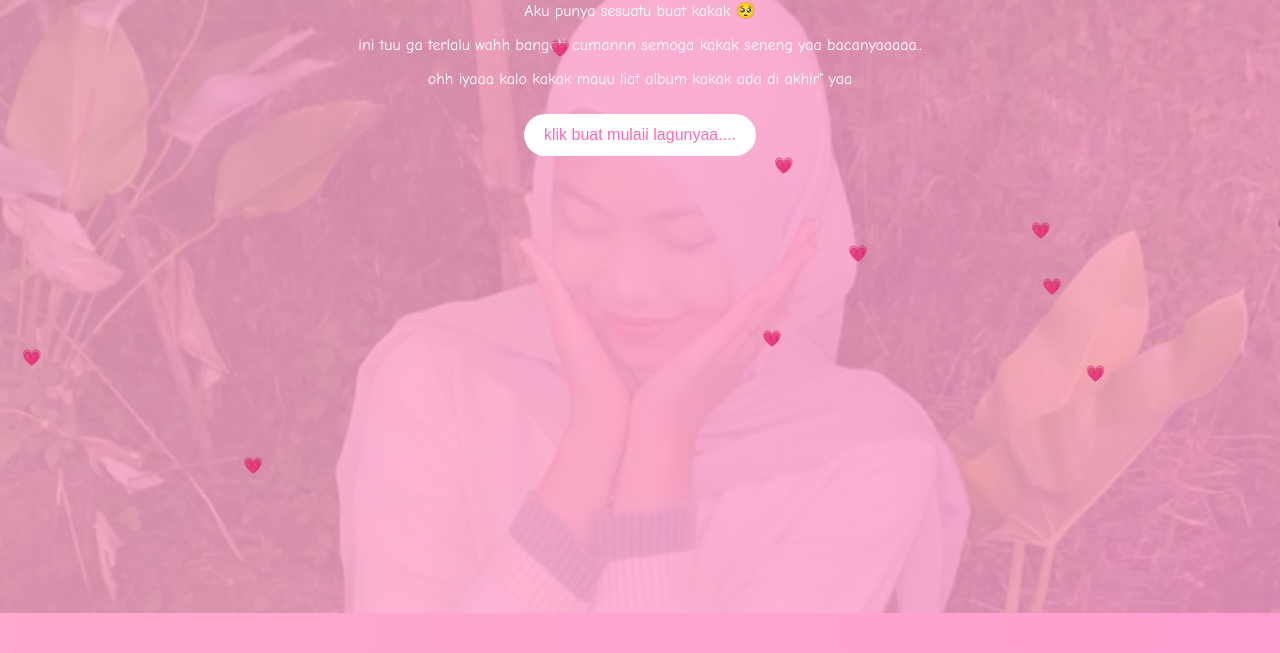
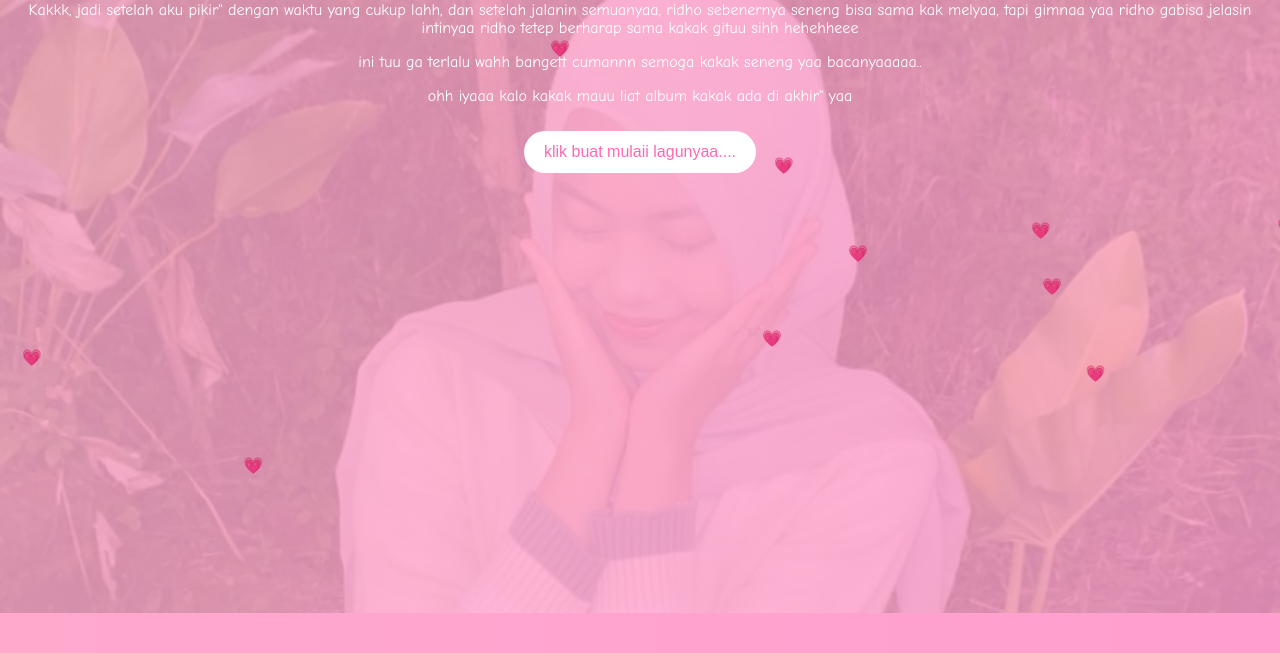
Before and after one commit to ridhofitrawan2-ux/web-melya, a plain HTML site: page index.html in a window 1280 px wide. Shown: the part 187-840 px from the top of the page. Drawn offline with Linux system fonts and the light colour scheme.

Commit message:
Update index.html

```diff
--- a/index.html
+++ b/index.html
@@ -97,7 +97,7 @@
 <div class="page active" id="page1">
   <h1>Hai Kakk Melyaaa 💖</h1>
   <div class="heart">💗</div>
-  <p>Aku punya sesuatu buat kakak 🥺</p>
+  <p>Kakkk, jadi setelah aku pikir" dengan waktu yang cukup lahh, dan setelah jalanin semuanyaa, ridho sebenernya seneng bisa sama kak melyaa, tapi gimnaa yaa ridho gabisa jelasin intinyaa ridho tetep berharap sama kakak gituu sihh hehehheee</p>
   <p> ini tuu ga terlalu wahh bangett cumannn semoga kakak seneng yaa bacanyaaaaa.. </p>
   <p> ohh iyaaa kalo kakak mauu liat album kakak ada di akhir" yaa</p>
   <button onclick="nextPage(2)">klik buat mulaii lagunyaa....</button>
```
